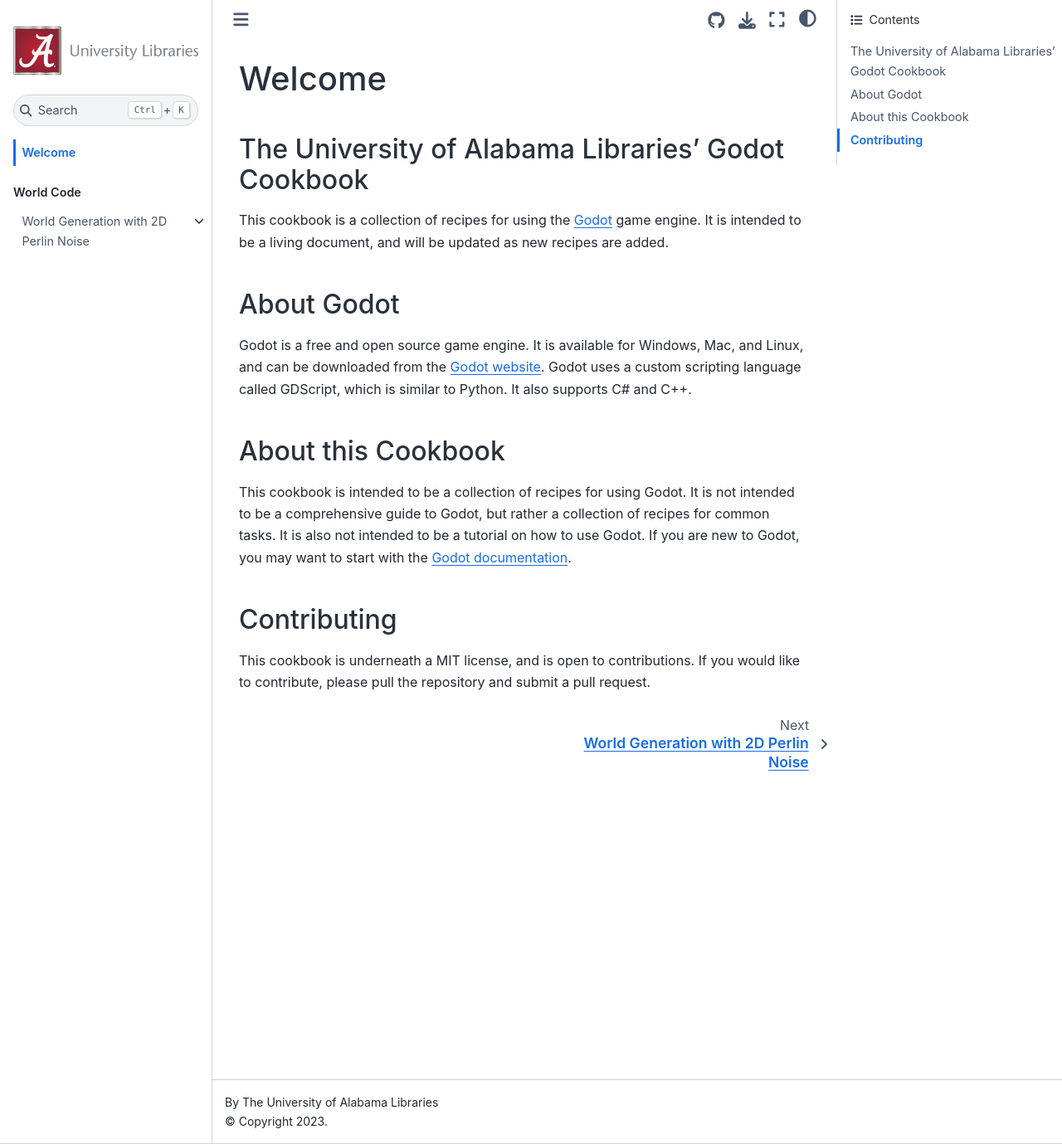
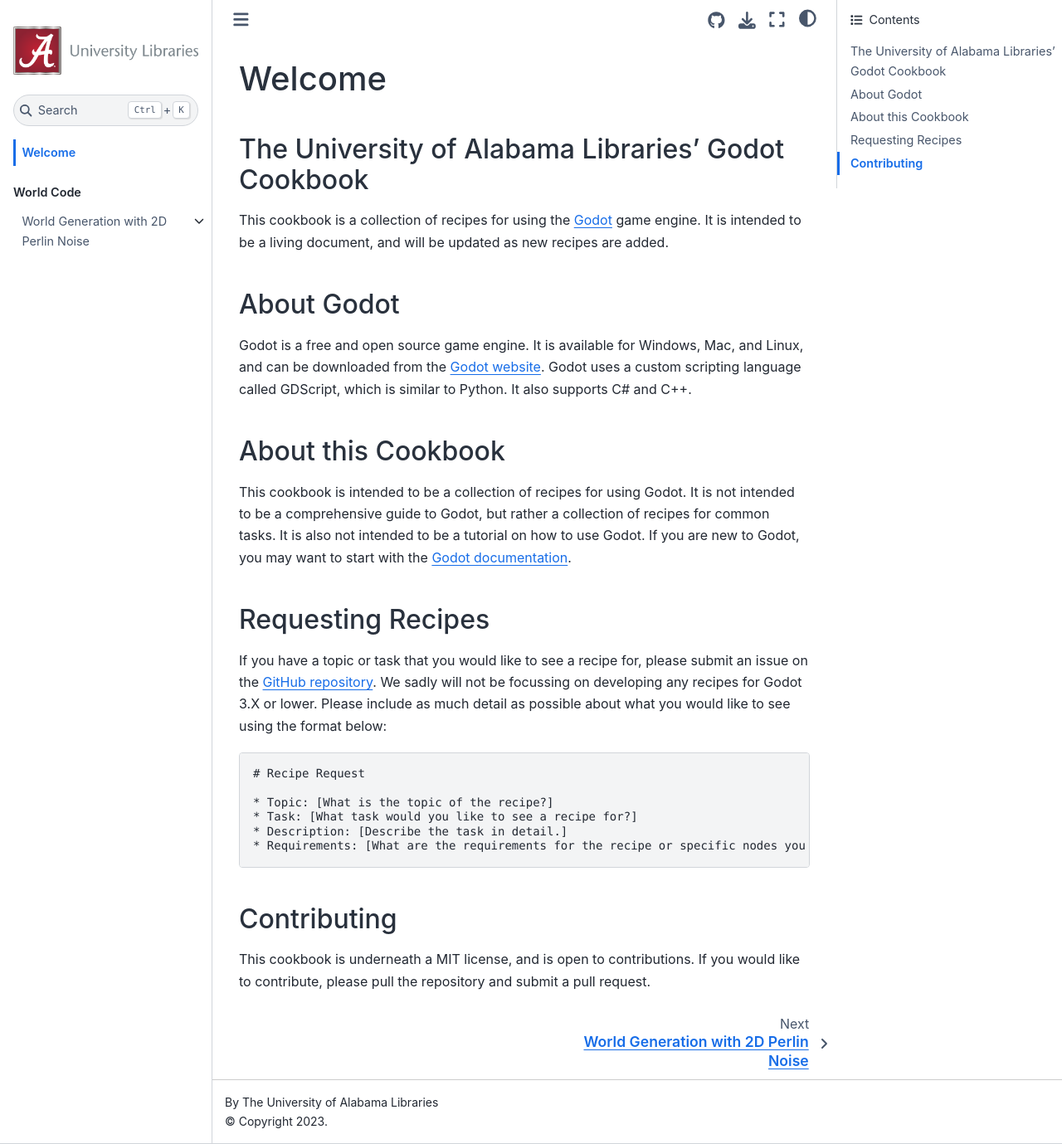
Before and after one commit to AveryUALibrary/Godot-Cookbook, a Jupyter Book: the page built from content/intro.md, in a window 1280 px wide and 1379 px high. Shown: the whole window at 83% size. Built offline with Jupyter Book 1.0.4 settings and Sphinx 7.4.7 and the Sphinx Book theme 1.1.4, drawn with Linux system fonts in a browser that asks for light colours.

Commit message:
Add recipe request section

````diff
--- a/content/intro.md
+++ b/content/intro.md
@@ -12,6 +12,19 @@
 
 This cookbook is intended to be a collection of recipes for using Godot. It is not intended to be a comprehensive guide to Godot, but rather a collection of recipes for common tasks. It is also not intended to be a tutorial on how to use Godot. If you are new to Godot, you may want to start with the [Godot documentation](https://docs.godotengine.org/en/stable/).
 
+## Requesting Recipes
+
+If you have a topic or task that you would like to see a recipe for, please submit an issue on the [GitHub repository](https://github.com/AveryUALibrary/Godot-Cookbook). We sadly will not be focussing on developing any recipes for Godot 3.X or lower. Please include as much detail as possible about what you would like to see using the format below:
+
+```
+# Recipe Request
+
+* Topic: [What is the topic of the recipe?]
+* Task: [What task would you like to see a recipe for?]
+* Description: [Describe the task in detail.]
+* Requirements: [What are the requirements for the recipe or specific nodes you want to be used?]
+```
+
 ## Contributing
 
 This cookbook is underneath a MIT license, and is open to contributions. If you would like to contribute, please pull the repository and submit a pull request.
````
